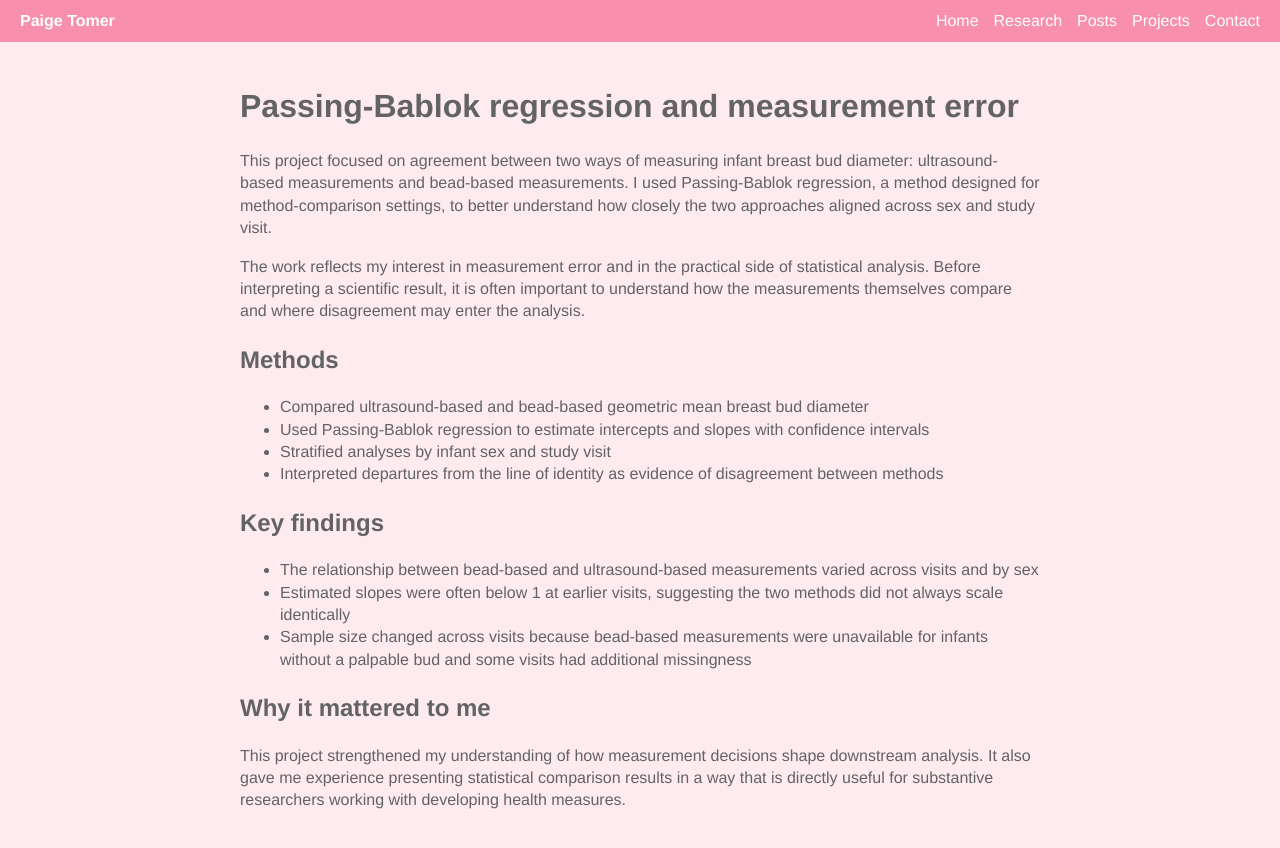
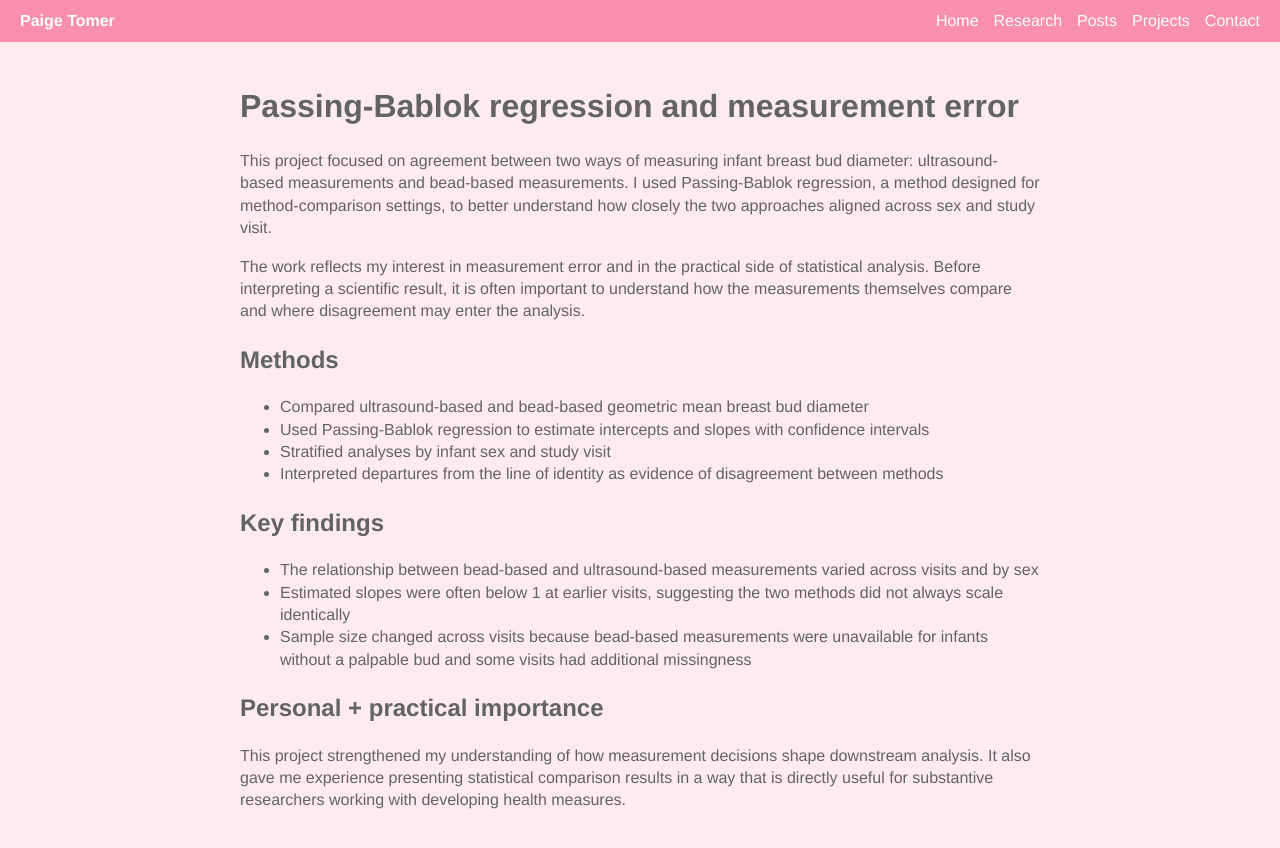
Before and after one commit to petomer-codes/petomer-website, a Jekyll site: the page built from research/pb-measurement-error.md, in a window 1280 px wide. Shown: the top 848 px of the page. Built offline with Jekyll 4.4.1, drawn with Linux system fonts in a browser that asks for light colours.

Commit message:
Update pb-measurement-error.md

```diff
--- a/research/pb-measurement-error.md
+++ b/research/pb-measurement-error.md
@@ -20,6 +20,6 @@ The work reflects my interest in measurement error and in the practical side of
 - Estimated slopes were often below 1 at earlier visits, suggesting the two methods did not always scale identically
 - Sample size changed across visits because bead-based measurements were unavailable for infants without a palpable bud and some visits had additional missingness
 
-## Why it mattered to me
+## Personal + practical importance
 
 This project strengthened my understanding of how measurement decisions shape downstream analysis. It also gave me experience presenting statistical comparison results in a way that is directly useful for substantive researchers working with developing health measures.
```
